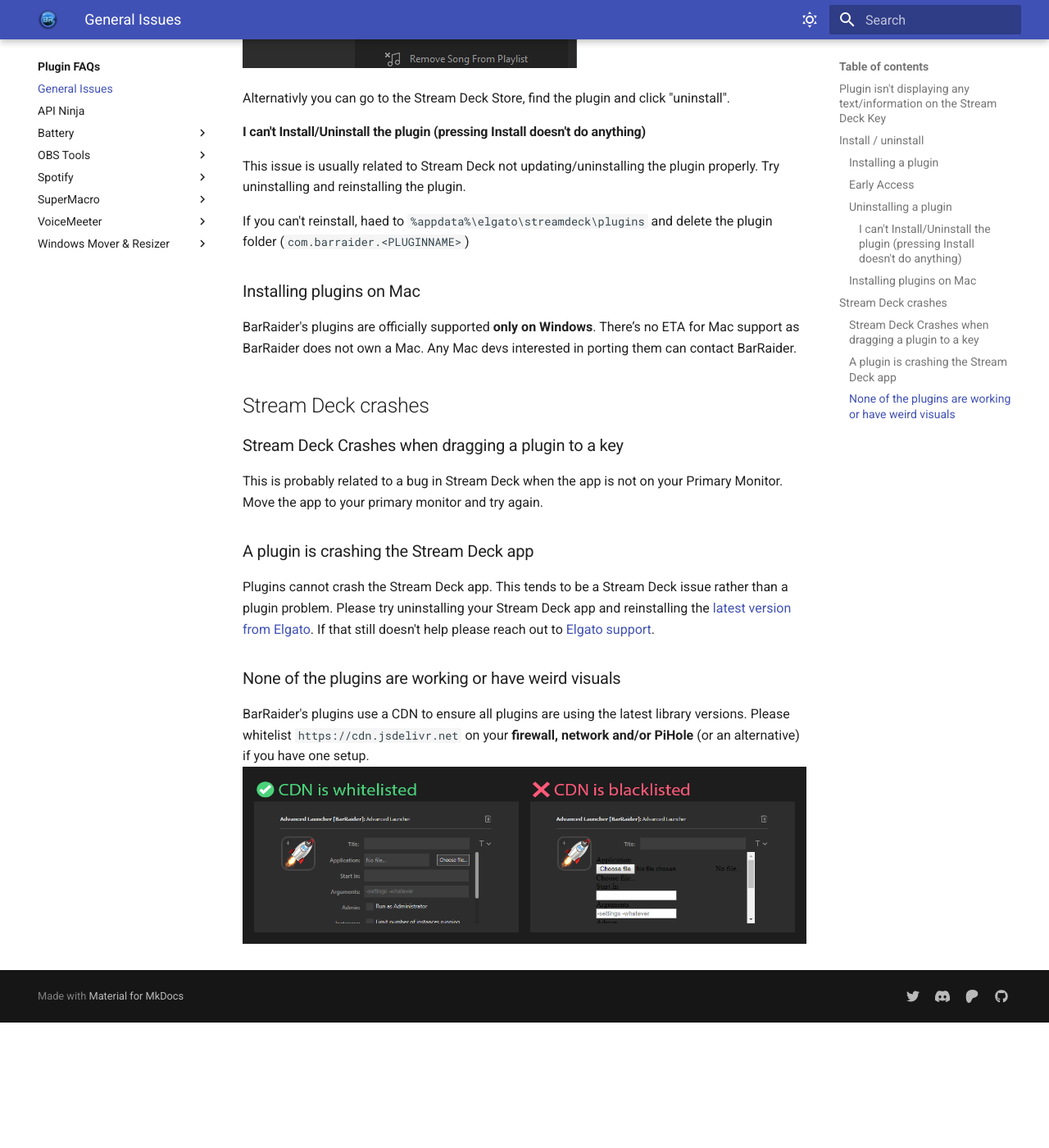
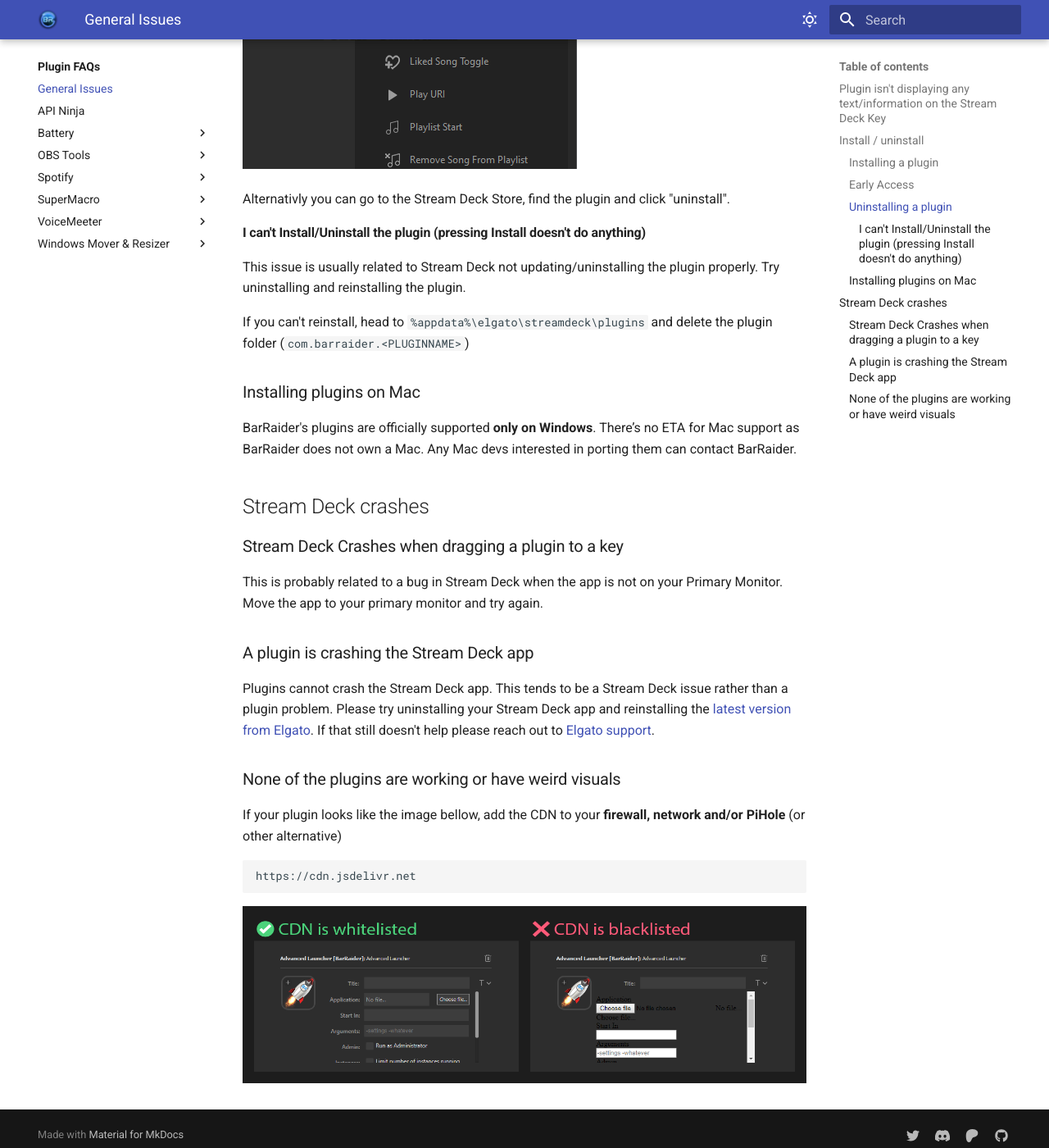
Before and after one commit to BarRaiders/barraiders.github.io, an MkDocs documentation site: the page built from docs/faqs/general/index.md, in a window 1280 px wide and 1400 px high, scrolled down 1362 px. Shown: the whole window at 82% size. Built offline with MkDocs 1.6.1 and Material for MkDocs 9.7.7, drawn with Linux system fonts in a browser that asks for light colours; before the commit the page ends 2609 px from its top, so only the background shows below that; some of the changed text lies outside the part shown.

Commit message:
Updated general and obs

````diff
--- a/docs/faqs/general/index.md
+++ b/docs/faqs/general/index.md
@@ -5,6 +5,15 @@
 Some plugins will display information on the key. For example, the **"Stream Counter"** plugin will display a counter for how many times the Stream Deck key has been pressed.
 
 If you do not see any information on the key, please make sure the **"Title"** field at the top of the action settings is **empty**. Anything entered in this field will override all the text/information the plugin is trying to display.
+
+<p align="center">
+    <img src="./img/title.png" />
+    <div style="text-align:center">
+        <figcaption>
+            Some plugin's require the title field to be empty.
+        </figcaption>
+    </div>
+</p>
 
 ## Install / uninstall
 ### Installing a plugin
@@ -25,7 +34,7 @@
 #### I can't Install/Uninstall the plugin (pressing Install doesn't do anything)
 This issue is usually related to Stream Deck not updating/uninstalling the plugin properly. Try uninstalling and reinstalling the plugin.
 
-If you can't reinstall, haed to `%appdata%\elgato\streamdeck\plugins` and delete the plugin folder (`com.barraider.<PLUGINNAME>`)
+If you can't reinstall, head to `%appdata%\elgato\streamdeck\plugins` and delete the plugin folder (`com.barraider.<PLUGINNAME>`)
 
 ### Installing plugins on Mac
 BarRaider's plugins are officially supported **only on Windows**. There’s no ETA for Mac support as BarRaider does not own a Mac. Any Mac devs interested in porting them can contact BarRaider.
@@ -38,5 +47,8 @@
 Plugins cannot crash the Stream Deck app. This tends to be a Stream Deck issue rather than a plugin problem. Please try uninstalling your Stream Deck app and reinstalling the [latest version from Elgato](https://www.elgato.com/en/gaming/downloads). If that still doesn't help please reach out to [Elgato support](https://help.elgato.com/).
 
 ### None of the plugins are working or have weird visuals
-BarRaider's plugins use a CDN to ensure all plugins are using the latest library versions. Please whitelist `https://cdn.jsdelivr.net` on your **firewall, network and/or PiHole** (or an alternative) if you have one setup.
+If your plugin looks like the image bellow, add the CDN to your **firewall, network and/or PiHole** (or other alternative)
+```
+https://cdn.jsdelivr.net
+```
 ![CDN issues](img/cdn.png"CDN whitelisted vs. blacklisted")
````
Also changed, not shown: docs/faqs/obs-tools/getting-started.md (+12 -8 lines), docs/faqs/general/img/title.png (added).
